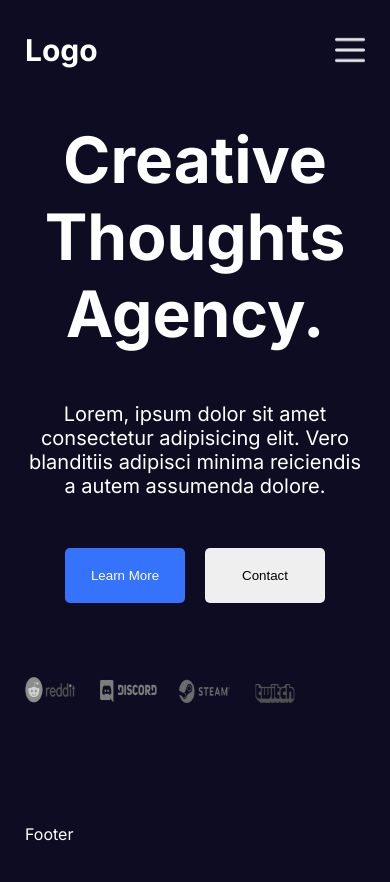
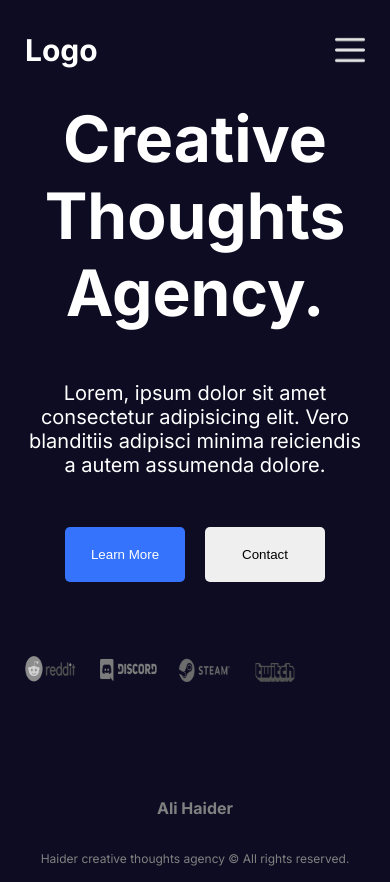
Before and after one commit to aliprogrammer309/nextjs-fullstack-app, a Next.js app: page / in a window 390 px wide. Before the commit the page ends 844 px from the top, so only its background shows below. Built offline with nearby package versions, Linux system fonts and the light colour scheme; grey boxes are pictures that could not be loaded.

Commit message:
footer updates

```diff
--- a/src/components/footer/Footer.jsx
+++ b/src/components/footer/Footer.jsx
@@ -1,5 +1,14 @@
+import styles from "./footer.module.css";
+
 const Footer = () => {
-  return <div>Footer</div>;
+  return (
+    <div className={styles.container}>
+      <div className={styles.logo}>Ali Haider</div>
+      <div className={styles.text}>
+        Haider creative thoughts agency © All rights reserved.
+      </div>
+    </div>
+  );
 };
 
 export default Footer;
--- /dev/null
+++ b/src/components/footer/footer.module.css
@@ -0,0 +1,23 @@
+.container {
+  height: 100px;
+  display: flex;
+  align-items: center;
+  justify-content: space-between;
+  color: gray;
+}
+
+.logo {
+  font-weight: bold;
+}
+
+.text {
+  font-size: 12px;
+}
+
+@media (max-width: 768px) {
+  .container {
+    flex-direction: column;
+    align-items: center;
+    justify-content: space-around;
+  }
+}
```
